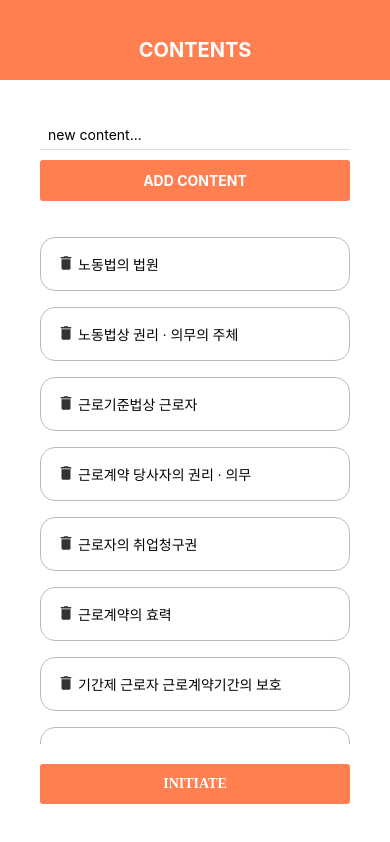
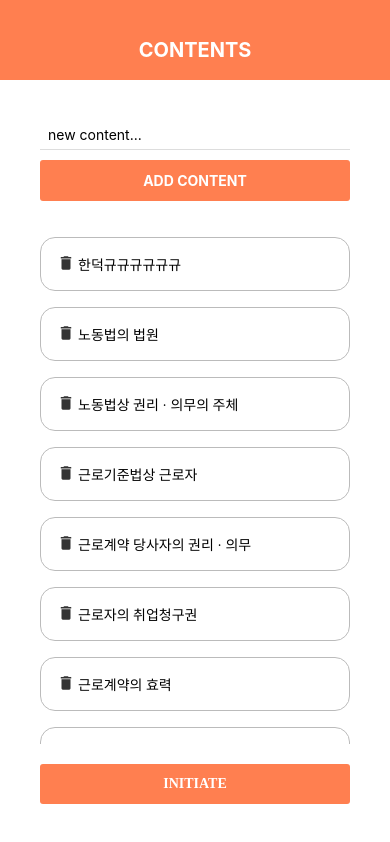
Before and after one commit to cindy-cho/lawforce, a React Native app in the folder to_do_list/: screen / in a window 390 px wide. Built offline with nearby package versions, Linux system fonts and the light colour scheme; a web font is replaced by a local one.

Commit message:
이름 수정
이름수정

```diff
--- a/to_do_list/App.js
+++ b/to_do_list/App.js
@@ -18,6 +18,7 @@ export default function App() {
   const [fontsLoaded, setFontsLoaded] = useState(false);
 
   const [todo, setTodo] = useState([
+    {text: '한덕규규규규규규', key: '62'},
     {text: '노동법의 법원', key: '1'},
     {text: '노동법상 권리 · 의무의 주체', key: '2'},
     {text: '근로기준법상 근로자', key: '3'},
```
